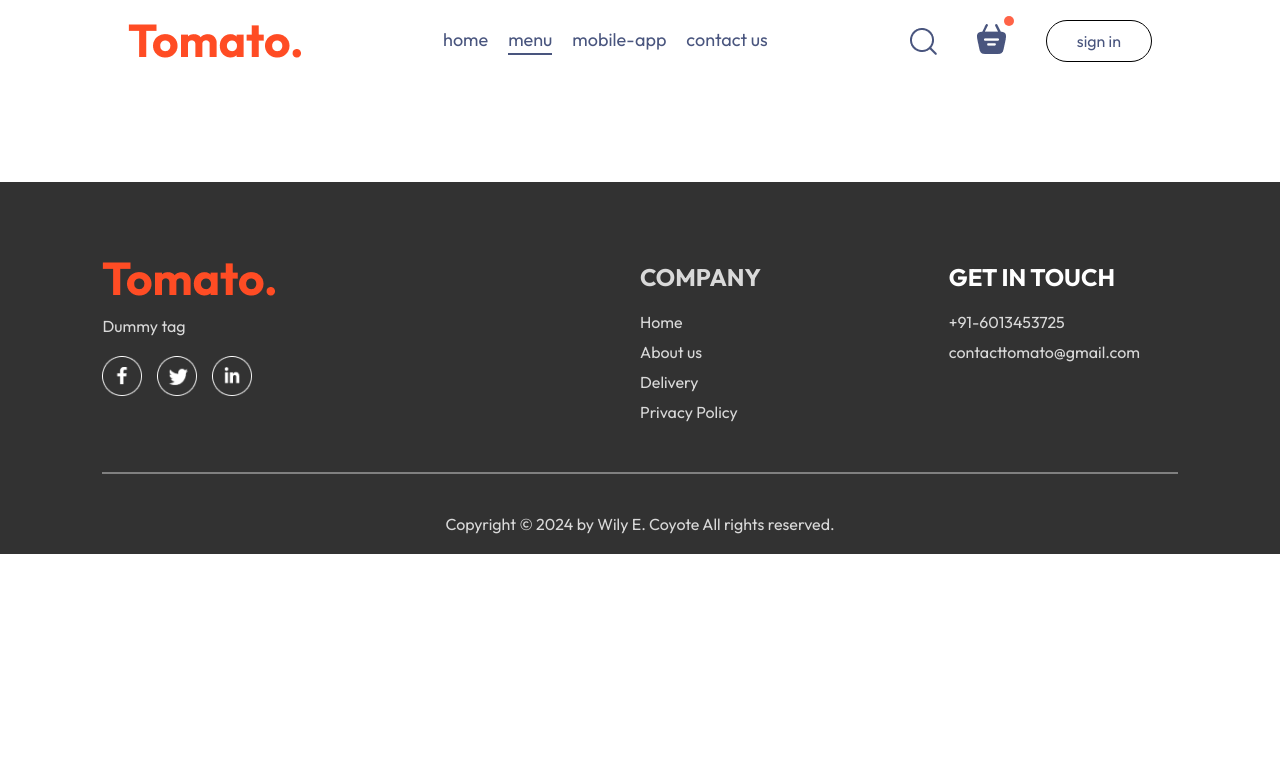
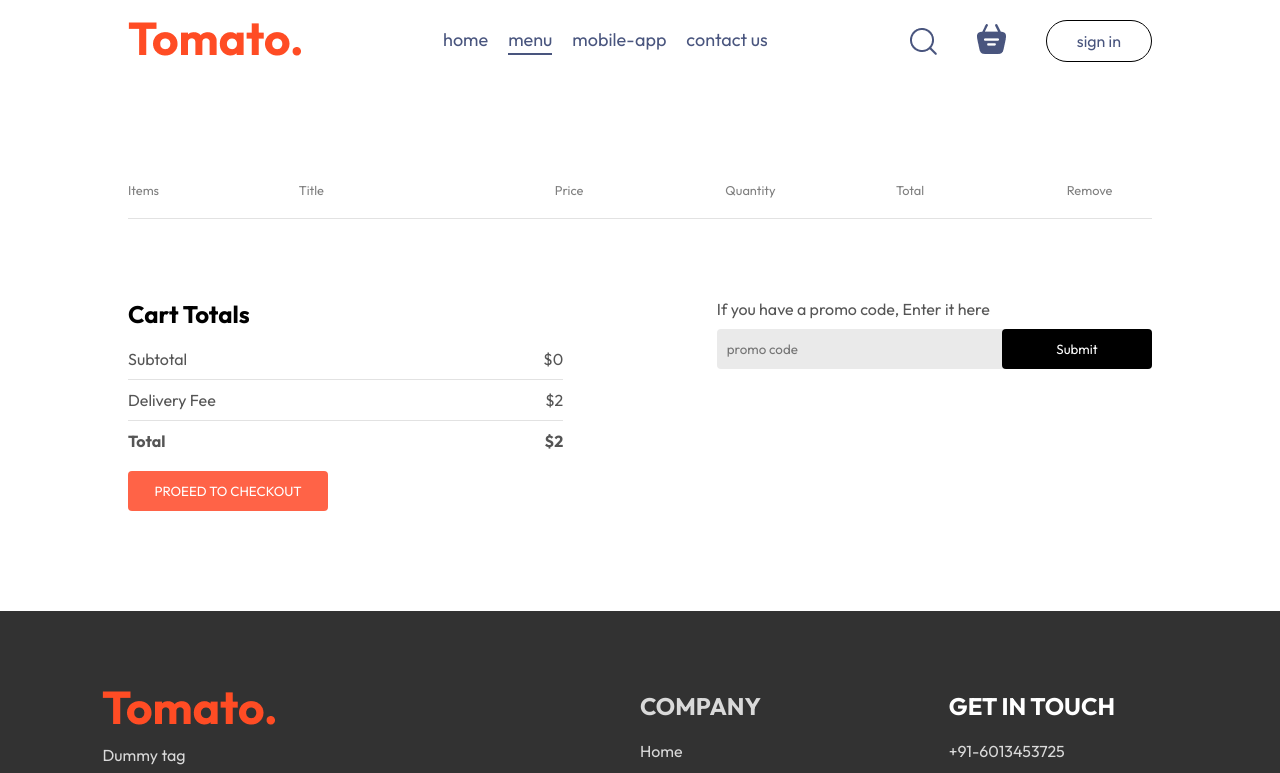
Before and after one commit to VasaviSure/SBFoods_1, a React (Vite) app: page /cart in a window 1280 px wide. Shown: the top 773 px of the page. Built offline with nearby package versions, Linux system fonts and the light colour scheme.

Commit message:
Eleventh Commit

```diff
--- a/src/components/Navbar/Navbar.jsx
+++ b/src/components/Navbar/Navbar.jsx
@@ -1,14 +1,16 @@
-import React, { useState } from 'react'
+import React, { useContext, useState } from 'react'
 import { assets } from '../../assets/assets'
 import './Navbar.css'
 import { Link } from 'react-router-dom';
+import { StoreContext } from '../../context/StoreContext';
 const Navbar = () => {
 
   const [menu,setMenu]=useState("menu");
+  const {getTotalCartAmount}=useContext(StoreContext)
   return (
     <div className='navbar'>
 
-      <img src ={assets.logo} alt="" clasName="logo"/>
+      <Link to='/'><img src ={assets.logo} alt="" clasName="logo"/></Link>
       <ul className='navbar-menu'>
         <Link to='/' onClick={()=>setMenu("home")} className={menu==="home"?"active":""}>home</Link>
         <a href='#explore-menu' onClick={()=>setMenu("menu")} className={menu==="menu"?"active":""}>menu</a>
@@ -18,8 +20,8 @@
       <div className='navbar-right'>
         <img src={assets.search_icon} alt=""/>
         <div className="navbar-search-icon">
-          <img src={assets.basket_icon} alt=""/>
-          <div className="dot"></div>
+          <Link to='/cart'><img src={assets.basket_icon} alt=""/></Link>
+          <div className={getTotalCartAmount()===0?"":"dot"}></div>
         </div>
         <button>sign in</button>
       </div>
--- a/src/context/StoreContext.jsx
+++ b/src/context/StoreContext.jsx
@@ -18,15 +18,26 @@
     setCartItems((prev)=>({...prev,[itemId]:prev[itemId]-1}))
 }
 
-useEffect(()=>{
-console.log(cartItems);
-},[cartItems])
+const getTotalCartAmount=()=>{
+    let totalAmount=0;
+    for(const item in cartItems)
+    {
+
+        if(cartItems[item]>0)
+        {
+        let itemInfo = food_list.find((product)=>product._id===item);
+        totalAmount+=itemInfo.price*cartItems[item]
+        }
+    }
+    return totalAmount;
+}
     const contextValue={
         food_list,
         cartItems,
         setCartItems,
         addToCart,
-        removeFromCart
+        removeFromCart,
+        getTotalCartAmount
     }
 
     return(
--- a/src/pages/Cart/Cart.css
+++ b/src/pages/Cart/Cart.css
@@ -0,0 +1,93 @@
+.cart{
+    margin-top: 100px;
+}
+.cart-items-title{
+    display: grid;
+    grid-template-columns: 1fr 1.5fr 1fr 1fr 1fr 0.5fr;
+    align-items: center;
+    color:grey;
+    font-size: max(1vw,12px);
+}
+.cart-items-item{
+    margin: 10px 0px;
+    color: black;
+}
+.cart-items-item img{
+    width: 50px;
+}
+.cart hr{
+    height: 1px;
+    background-color: #e2e2e2;
+    border: none;
+}
+.cart-items-item .cross{
+cursor: pointer;
+}
+.cart-bottom{
+    margin-top: 80px;
+    display: flex;
+    justify-content: space-between;
+    gap: max(12vw,20px);
+
+}
+.cart-total{
+    flex: 1;
+    display: flex;
+    flex-direction: column;
+    gap: 20px;
+}
+.cart-total-details{
+    display: flex;
+    justify-content: space-between;
+    color: #555;
+}
+.cart-total hr{
+    margin: 10px 0px;
+}
+.cart-total button{
+    border: none;
+    color: white;
+    background-color: tomato;
+    width: max(15vw,200px);
+    padding: 12px 0px;
+    border-radius:4px ;
+    cursor: pointer;
+}
+.cart-promocode{
+    flex: 1;
+}
+.cart-promocode p{
+    color: #555;
+}
+.cart-promocode-input{
+    margin-top: 10px;
+    display: flex;
+    justify-content: space-between;
+    align-items: center;
+    background-color: #eaeaea;
+    border-radius: 4px;
+
+}
+.cart-promocode-input input{
+    background:transparent ;
+    border: none;
+    outline: none;
+    padding-left: 10px;
+}
+.cart-promocode-input button{
+width: max(10vw,150px);
+padding: 12px 5px;
+background-color: black;
+border: none;
+color: white;
+border-radius: 4px;
+}
+
+@media (max-width:750px){
+    .cart-bottom{
+        flex-direction: column-reverse;
+    }
+    .cart-promocode{
+        justify-content: start;
+    }
+}
--- a/src/pages/Cart/Cart.jsx
+++ b/src/pages/Cart/Cart.jsx
@@ -1,9 +1,76 @@
-import React from 'react'
+import React, { useContext } from 'react'
 import './Cart.css'
+import { StoreContext } from '../../context/StoreContext'
 const Cart = () => {
+
+  const { cartItems, food_list, removeFromCart,getTotalCartAmount} = useContext(StoreContext);
+
+
   return (
-    <div>
+    <div className='cart'>
+      <div className="cart-items">
+        <div className="cart-items-title">
+          <p>Items</p>
+          <p>Title</p>
+          <p>Price</p>
+          <p>Quantity</p>
+          <p>Total</p>
+          <p>Remove</p>
+        </div>
+        <br />
+        <hr />
+        {food_list.map((item, index) => {
+          if (cartItems[item._id] > 0) {
+            return (
+              <div>
+                <div className='cart-items-title cart-items-item'>
+                  <img src={item.image} alt="" />
+                  <p>{item.name}</p>
+                  <p>${item.price}</p>
+                  <p>{cartItems[item._id]}</p>
+                  <p>${item.price * cartItems[item._id]}</p>
+                  <p onClick={()=>removeFromCart(item._id)} className='cross'>x</p>
+                </div>
+                <hr />
+              </div>
 
+
+            )
+          }
+        })}
+      </div>
+        <div className="cart-bottom">
+          <div className="cart-total">
+            <h2>Cart Totals</h2>
+            <div>
+            <div className="cart-total-details">
+              <p>Subtotal</p>
+              <p>${getTotalCartAmount()}</p>
+            </div>
+            <hr />
+            <div className="cart-total-details">
+                <p>Delivery Fee</p>
+                <p>${2}</p>
+            </div>
+            <hr />
+            <div className="cart-total-details">
+              <b>Total</b>
+              <b>${getTotalCartAmount()+2}</b>
+            </div>
+          </div>
+          <button>PROEED TO CHECKOUT</button>
+        </div>
+        <div className="cart-promocode">
+          <div>
+            <p>If you have a promo code, Enter it here</p>
+            <div className='cart-promocode-input'>
+              <input type="text" placeholder='promo code' />
+              <button>Submit</button>
+
+            </div>
+          </div>
+        </div>
+    </div>
     </div>
   )
 }
```
